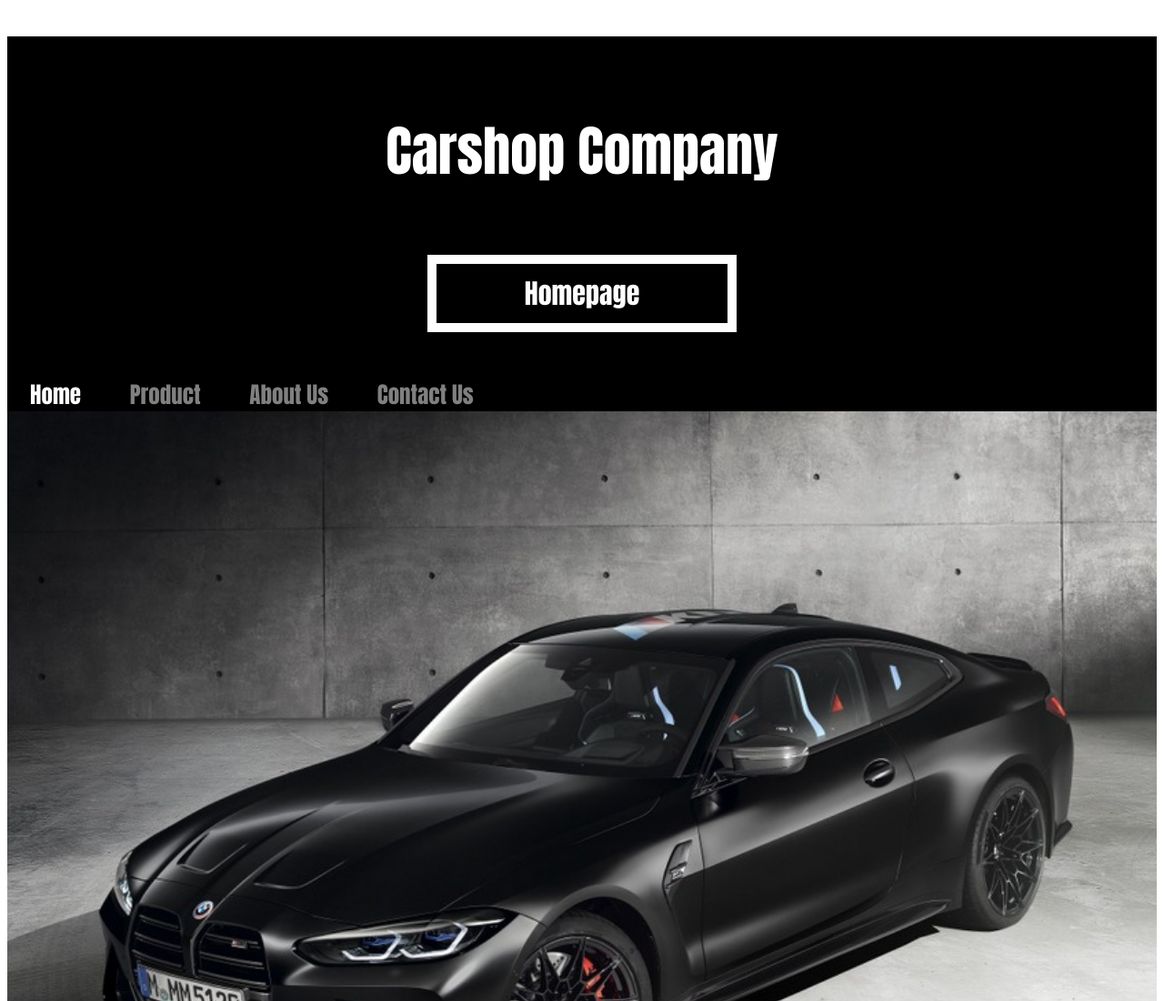
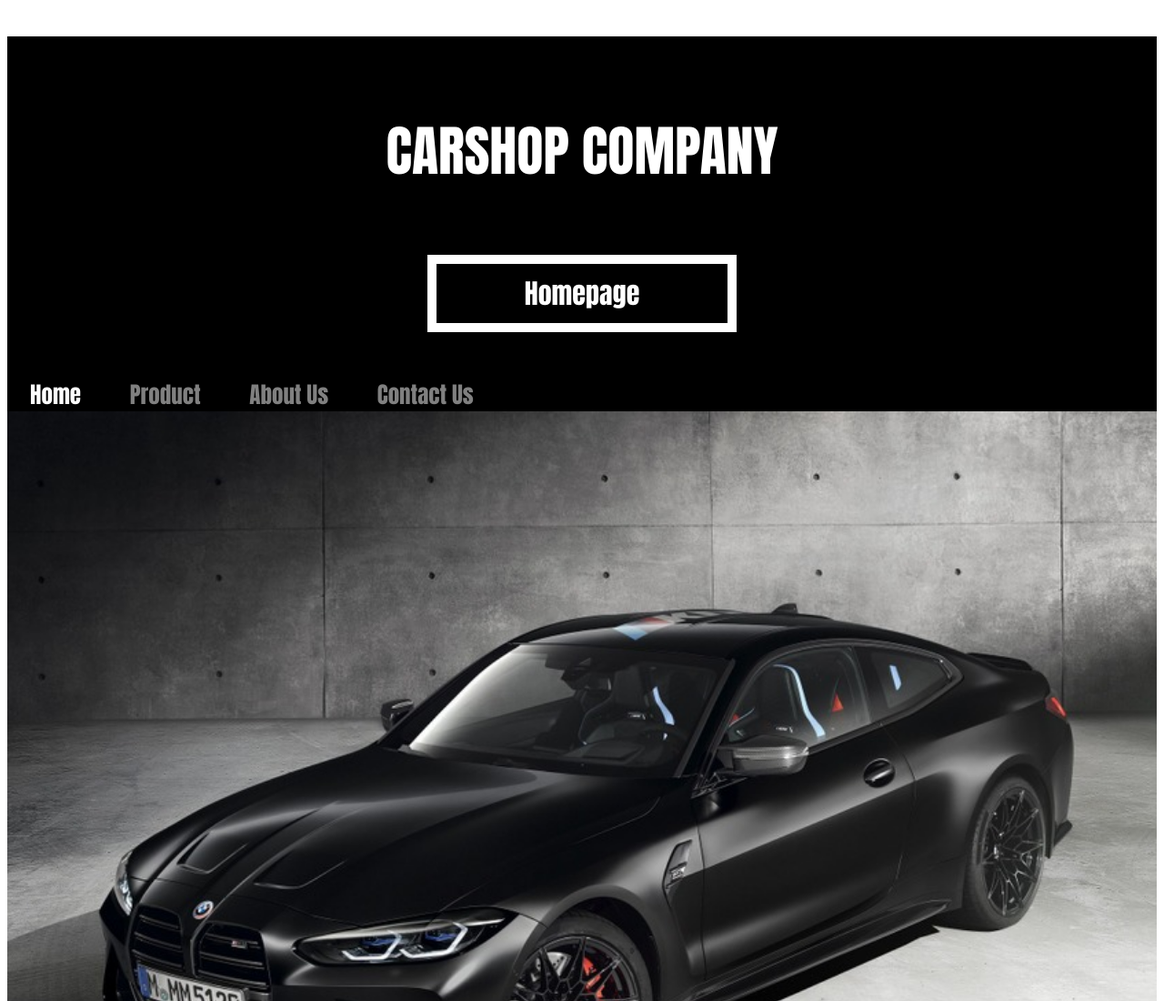
Before and after one commit to theminaozz/carshop, a plain HTML site: page index.html in a window 1280 px wide. Shown: the top 1100 px of the page at 91% size. Drawn offline with Linux system fonts and the light colour scheme.

Commit message:
h1 to upper case

```diff
--- a/index.html
+++ b/index.html
@@ -13,7 +13,7 @@
    <!-- This is my first html.
    &lt; -->
  <header>
-   <h1>Carshop Company</h1>
+   <h1>CARSHOP COMPANY</h1>
    <h2>Homepage</h2>
    <!-- <hr> -->
    <nav>
```
Also changed, not shown: product.html (+1 -1 lines).
